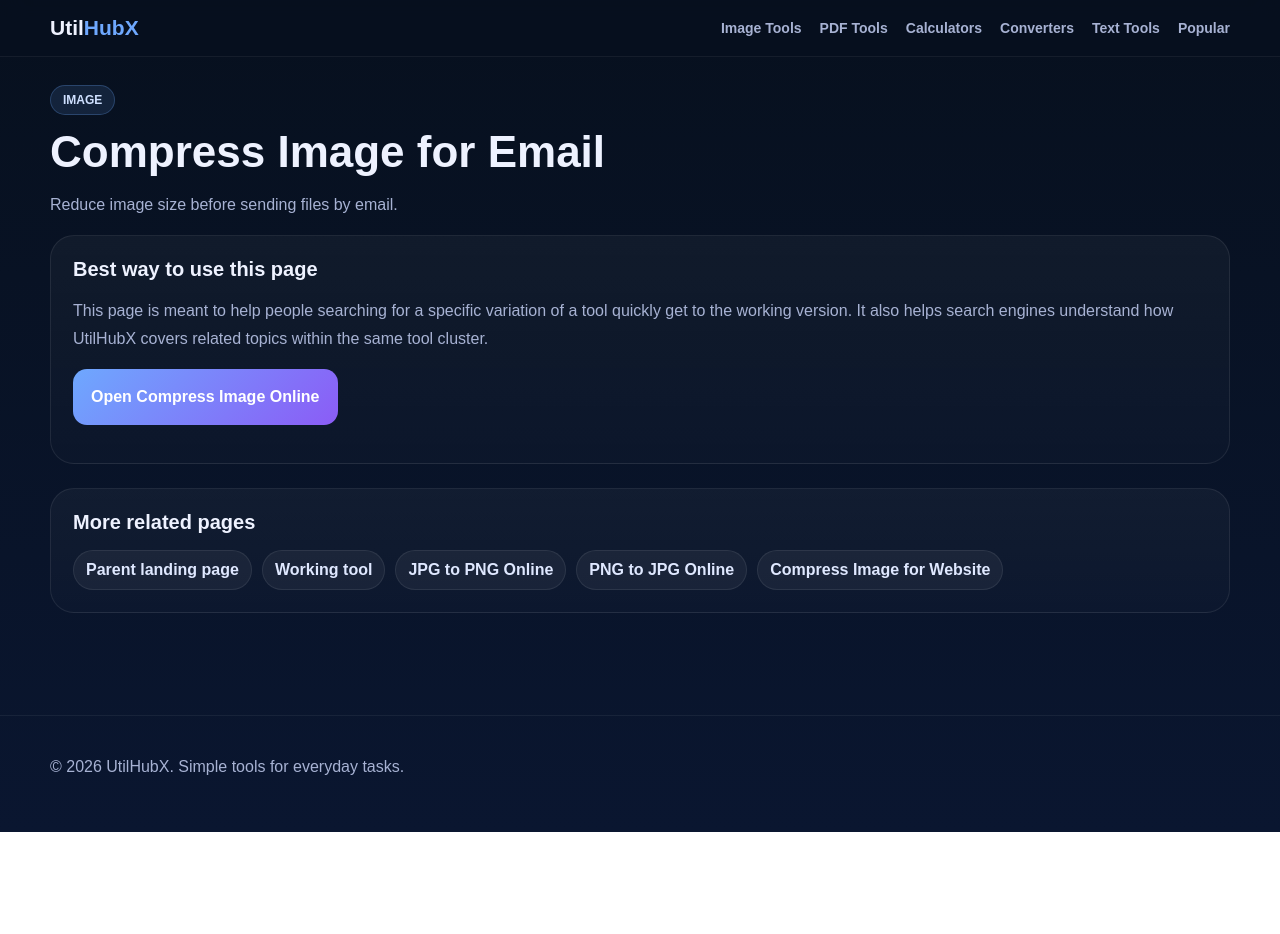
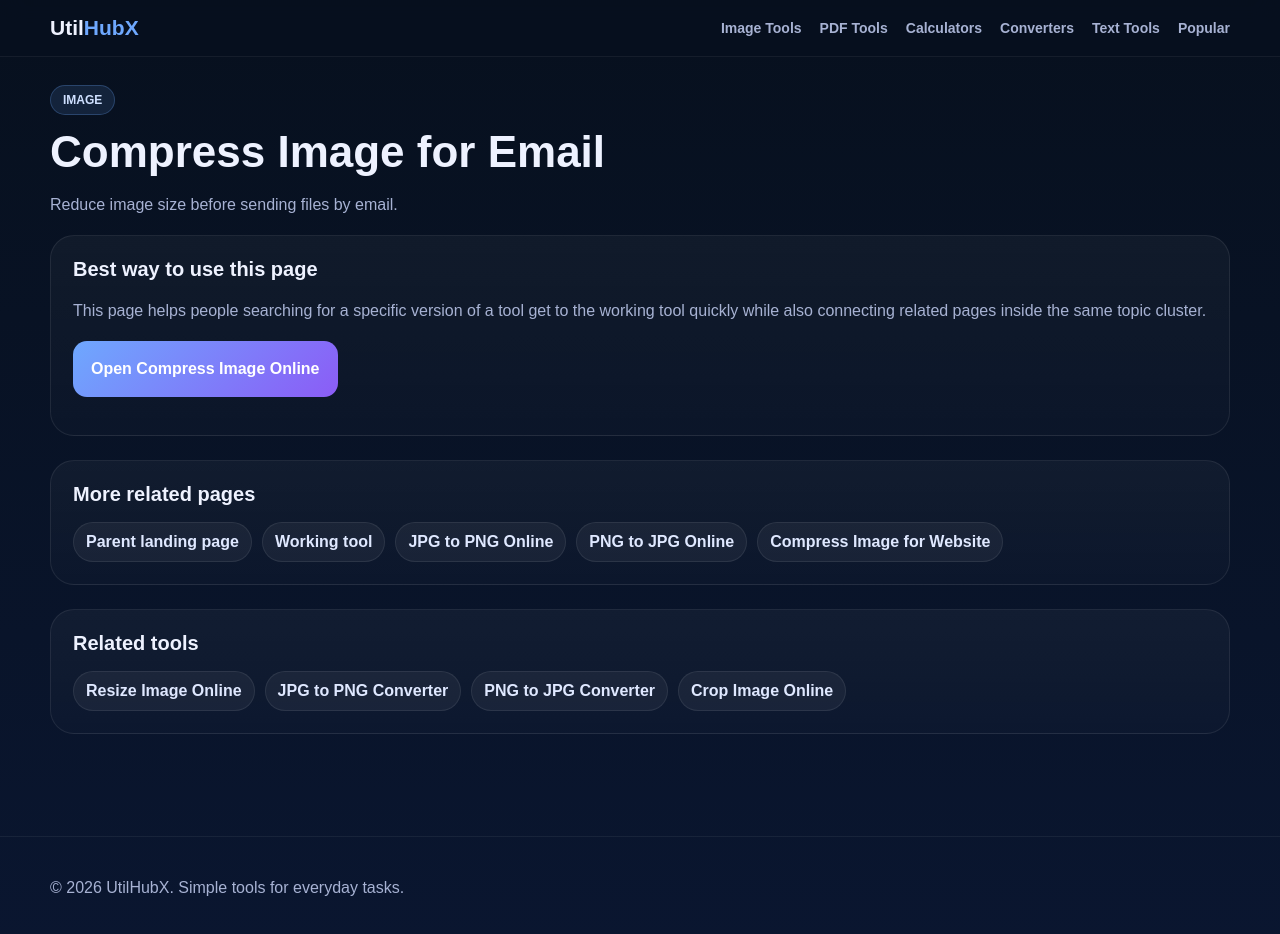
Before and after one commit to krampussolutions/toolforge, a Next.js app: page /guides/compress-image-for-email in a window 1280 px wide. Shown: the top 934 px of the page. Before the commit the page ends 832 px from the top, so only its background shows below. Built offline with nearby package versions, Linux system fonts and the light colour scheme; no server answers.

Commit message:
improve guide pages metadata schema and internal links

```diff
--- a/app/guides/[slug]/page.tsx
+++ b/app/guides/[slug]/page.tsx
@@ -11,52 +11,99 @@
   return programmaticPages.map((p) => ({ slug: p.slug }));
 }
 
-export function generateMetadata({ params }: { params: { slug: string } }) {
+export function generateMetadata({
+  params,
+}: {
+  params: { slug: string };
+}) {
   const page = getPage(params.slug);
   if (!page) return {};
+
+  const title = `${page.title} | UtilHubX`;
+  const url = `${SITE_URL}/guides/${page.slug}`;
+
   return {
-    title: page.title,
+    title,
     description: page.description,
-    alternates: { canonical: `/guides/${page.slug}` },
+    alternates: {
+      canonical: url,
+    },
     openGraph: {
-      title: page.title,
+      title,
       description: page.description,
-      url: `${SITE_URL}/guides/${page.slug}`,
+      url,
+      siteName: "UtilHubX",
+      type: "article",
+    },
+    twitter: {
+      card: "summary_large_image",
+      title,
+      description: page.description,
     },
   };
 }
 
-export default function Page({ params }: { params: { slug: string } }) {
+export default function Page({
+  params,
+}: {
+  params: { slug: string };
+}) {
   const page = getPage(params.slug);
   if (!page) notFound();
+
   const relatedTool = toolPages.find((t) => t.slug === page.relatedTool);
-  const similarPages = programmaticPages.filter((p) => p.category === page.category && p.slug !== page.slug).slice(0, 6);
+
+  const similarPages = programmaticPages
+    .filter((p) => p.category === page.category && p.slug !== page.slug)
+    .slice(0, 6);
+
+  const relatedTools = toolPages
+    .filter(
+      (t) =>
+        t.category === page.category &&
+        (!relatedTool || t.slug !== relatedTool.slug)
+    )
+    .slice(0, 4);
 
   const schema = {
     "@context": "https://schema.org",
-    "@type": "Article",
+    "@type": "TechArticle",
     headline: page.title,
     description: page.description,
     url: `${SITE_URL}/guides/${page.slug}`,
     mainEntityOfPage: `${SITE_URL}/guides/${page.slug}`,
+    publisher: {
+      "@type": "Organization",
+      name: "UtilHubX",
+    },
   };
 
   return (
     <section>
-      <script type="application/ld+json" dangerouslySetInnerHTML={{ __html: JSON.stringify(schema) }} />
+      <script
+        type="application/ld+json"
+        dangerouslySetInnerHTML={{ __html: JSON.stringify(schema) }}
+      />
+
       <span className="kicker">{page.category}</span>
-      <h1 className="page-title" style={{ marginTop: 14 }}>{page.title}</h1>
+      <h1 className="page-title" style={{ marginTop: 14 }}>
+        {page.title}
+      </h1>
       <p className="page-intro">{page.description}</p>
 
       <div className="card copy">
         <h3>Best way to use this page</h3>
         <p>
-          This page is meant to help people searching for a specific variation of a tool quickly get to the working version.
-          It also helps search engines understand how UtilHubX covers related topics within the same tool cluster.
+          This page helps people searching for a specific version of a tool get
+          to the working tool quickly while also connecting related pages inside
+          the same topic cluster.
         </p>
+
         {relatedTool ? (
           <p style={{ marginTop: 16 }}>
-            <Link className="button" href={`/tools/${relatedTool.slug}`}>Open {relatedTool.title}</Link>
+            <Link className="button" href={`/tools/${relatedTool.slug}`}>
+              Open {relatedTool.title}
+            </Link>
           </p>
         ) : null}
       </div>
@@ -65,10 +112,29 @@
         <h3>More related pages</h3>
         <div className="popular-links">
           <Link href={page.parentLanding}>Parent landing page</Link>
-          {relatedTool ? <Link href={`/tools/${relatedTool.slug}`}>Working tool</Link> : null}
-          {similarPages.map((item) => <Link key={item.slug} href={`/guides/${item.slug}`}>{item.title}</Link>)}
+          {relatedTool ? (
+            <Link href={`/tools/${relatedTool.slug}`}>Working tool</Link>
+          ) : null}
+          {similarPages.map((item) => (
+            <Link key={item.slug} href={`/guides/${item.slug}`}>
+              {item.title}
+            </Link>
+          ))}
         </div>
       </div>
+
+      {relatedTools.length ? (
+        <div className="card" style={{ marginTop: 24 }}>
+          <h3>Related tools</h3>
+          <div className="popular-links">
+            {relatedTools.map((tool) => (
+              <Link key={tool.slug} href={`/tools/${tool.slug}`}>
+                {tool.title}
+              </Link>
+            ))}
+          </div>
+        </div>
+      ) : null}
     </section>
   );
 }
```
Also changed, not shown: app/tools/[slug]/page.tsx (+54 -7 lines).
